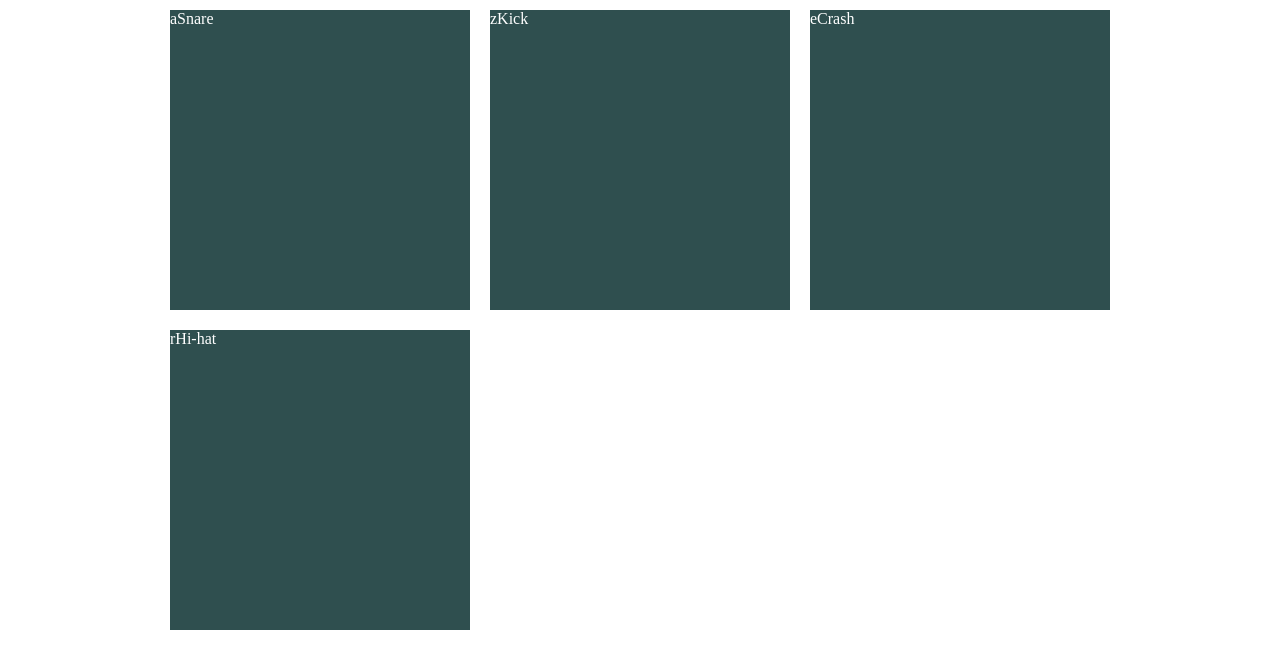
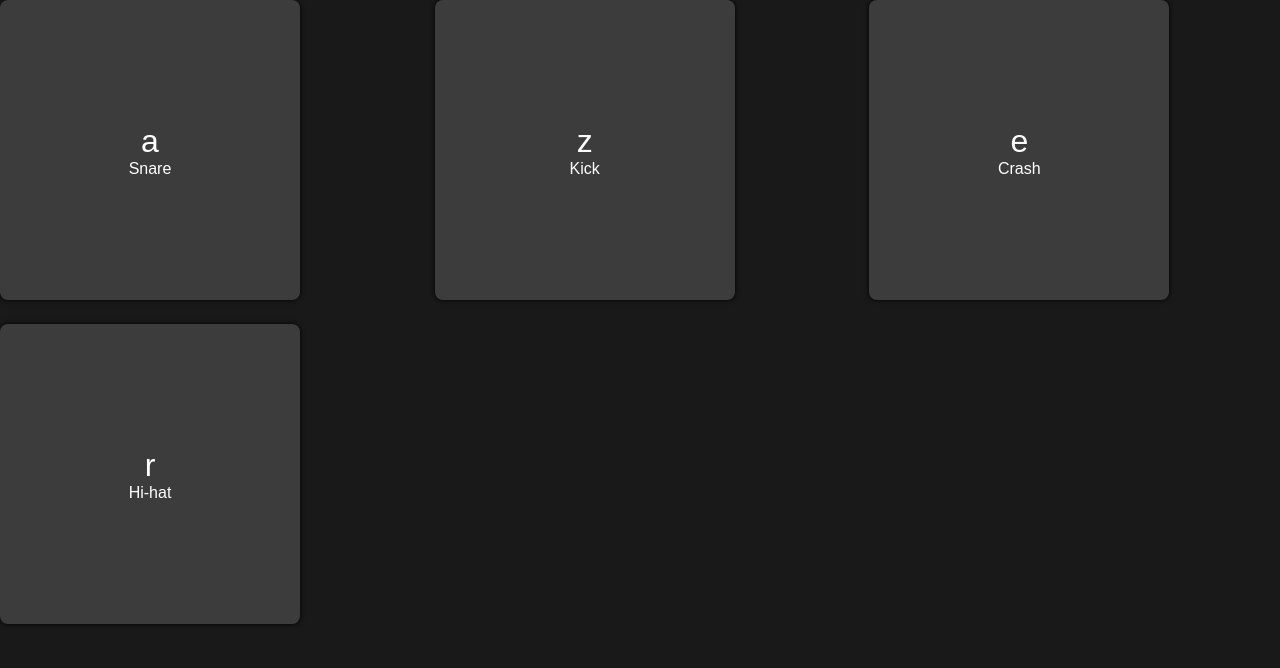
Before and after one commit to clemDlglt/js_drumkit, a plain HTML site: page index.html in a window 1280 px wide. Drawn offline with Linux system fonts and the light colour scheme.

Commit message:
style: misc.

```diff
--- a/style.css
+++ b/style.css
@@ -1,6 +1,19 @@
+:root {
+    font-family: sans-serif;
+}
+
 body {
+    background-color: rgb(25, 25, 25);
     margin: 0;
+}
+
+h1 {
+    color: white
+}
+
+.wrapper {
     display: flex;
+    flex-direction: column;
     justify-content: center;
     align-items: center;
 }
@@ -8,16 +21,26 @@ body {
 .container {
     display: grid;
     grid-template-columns: repeat(3, 1fr);
+    gap: 1.5rem;
 }
 
 .sample {
-    background-color: darkslategray;
+    display: flex;
+    flex-direction: column;
+    align-items: center;
+    justify-content: center;
+    background-color: rgb(60, 60, 60);
     color: white;
-    margin: 10px;
     height: 300px;
     width: 300px;
+    border-radius: 0.5rem;
+    box-shadow: 0 0 5px 0 black;
+}
+
+.sample span:first-child {
+    font-size: 2rem;
 }
 
 .playing {
-    background-color: lightslategray;
+    background-color: rgb(80, 80, 80);
 }
```
